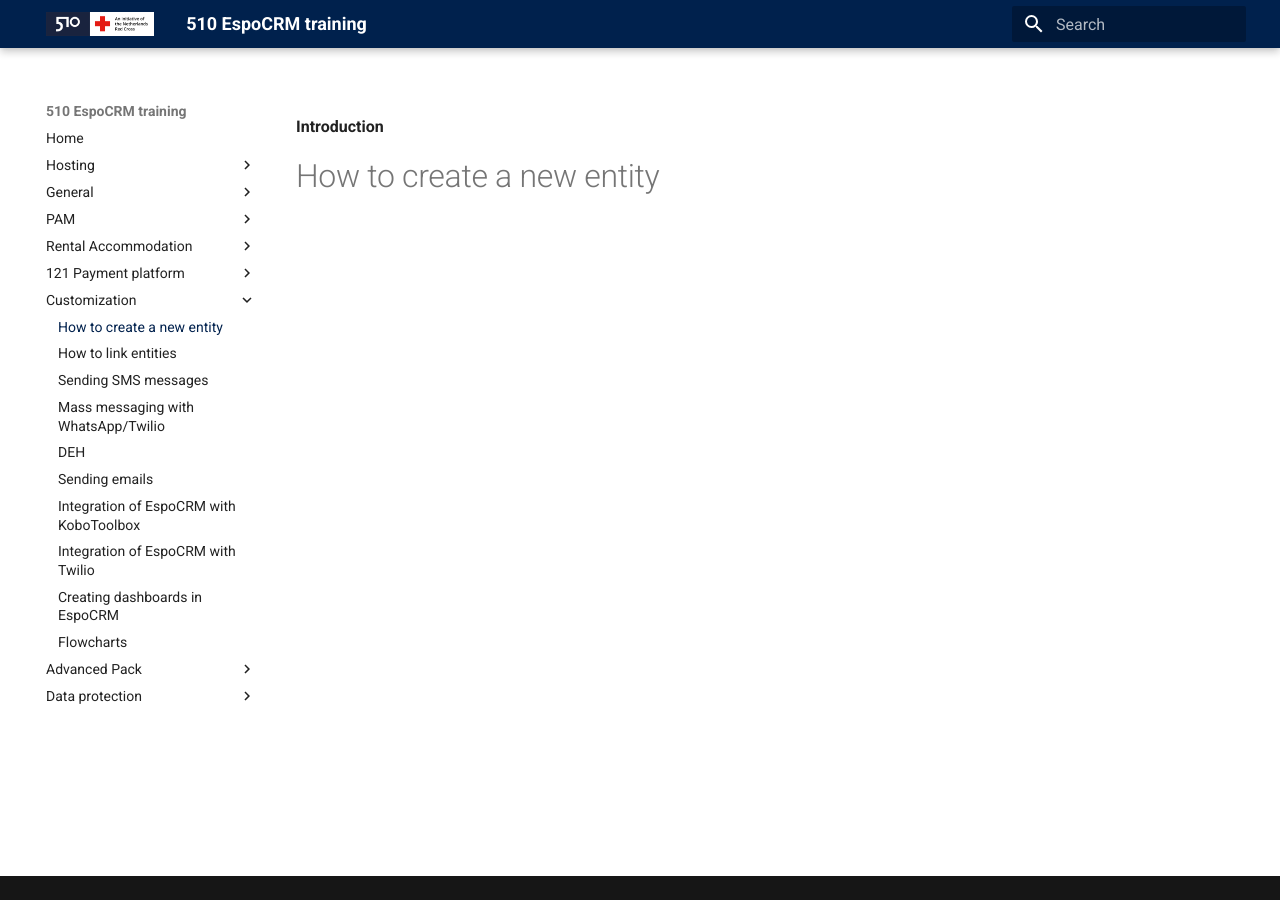
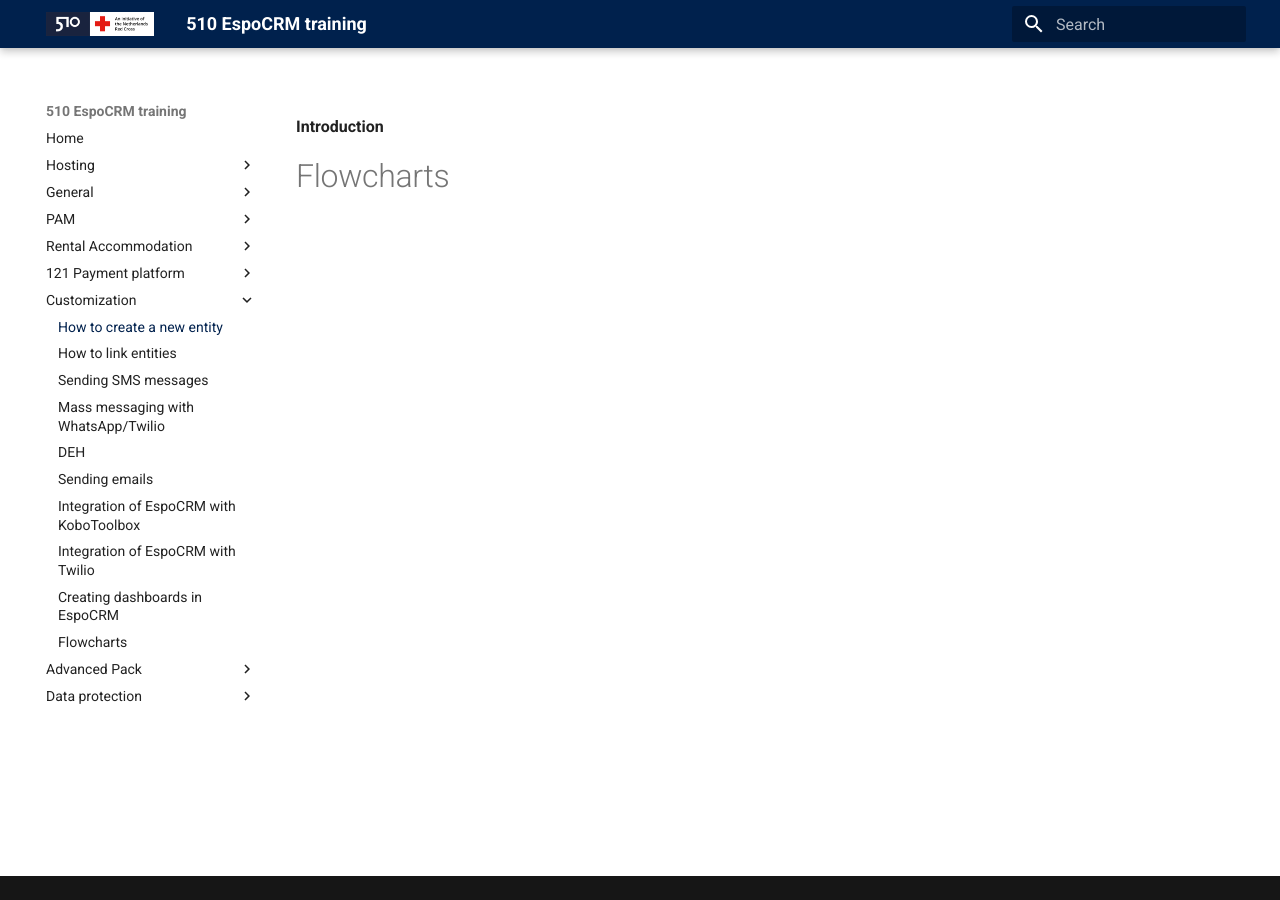
Before and after one commit to jackwharrison/ssc-tool, an MkDocs documentation site: the page built from docs/customization/page1.md, in a window 1280 px wide. Built offline with MkDocs 1.6.1 and Material for MkDocs 9.7.7, drawn with Linux system fonts in a browser that asks for light colours; plug-ins that fetch from the network failed and are left out.

Commit message:
Update page1.md

```diff
--- a/docs/customization/page1.md
+++ b/docs/customization/page1.md
@@ -1,3 +1,3 @@
 **Introduction**
 
-# How to create a new entity
+# Flowcharts
```
